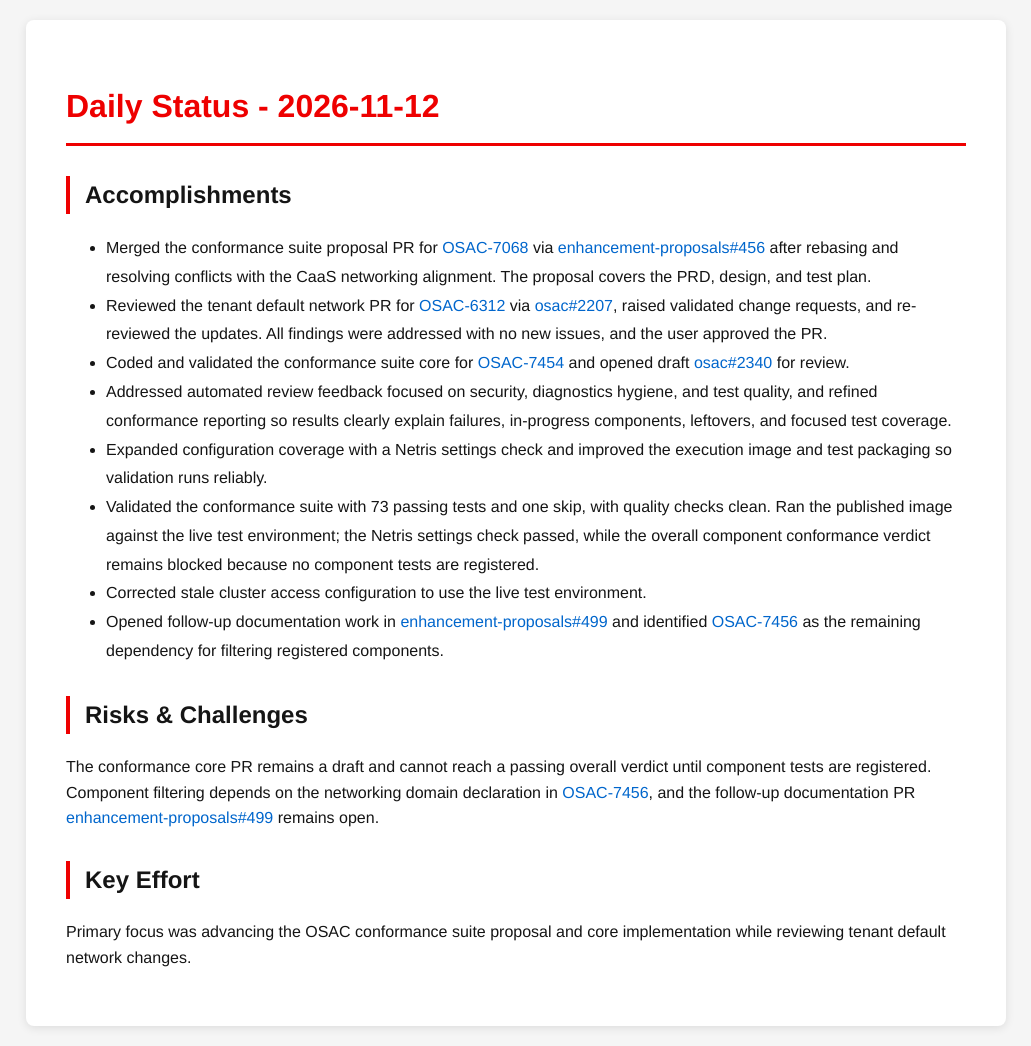
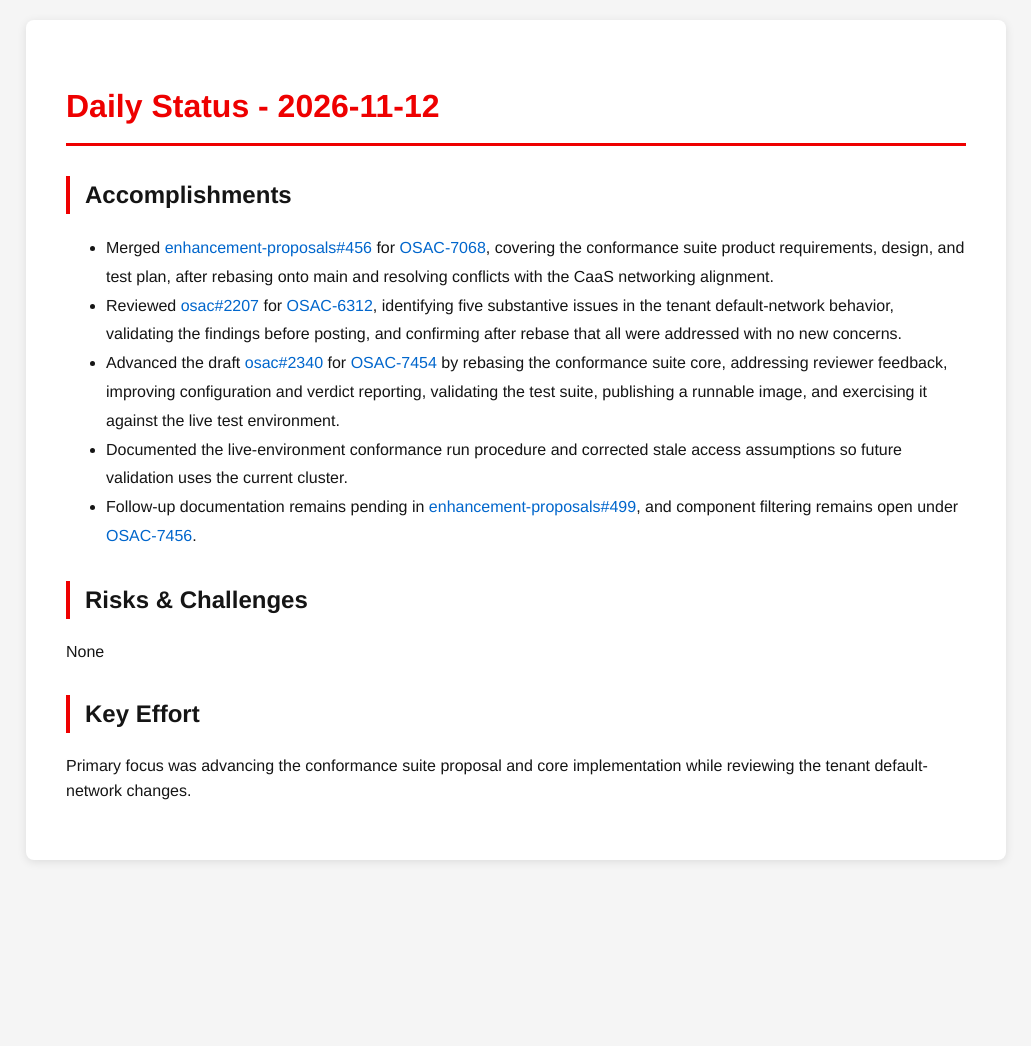
Before and after one commit to tzvatot/daily-status, a Jekyll site: the page built from 2026-11-12.md, in a window 1280 px wide. Shown: the whole page, without its empty margins (124-1155 px from the left). Built offline with Jekyll 4.4.1, drawn with Linux system fonts in a browser that asks for light colours; after the commit the page ends 900 px from its top, so only the background shows below that.

Commit message:
Daily status update - 2026-11-12

```diff
--- a/2026-11-12.md
+++ b/2026-11-12.md
@@ -7,17 +7,14 @@ date: 2026-11-12
 # Daily Status - 2026-11-12
 
 ## Accomplishments
-- Merged the conformance suite proposal PR for [OSAC-7068](https://redhat.atlassian.net/browse/OSAC-7068) via [enhancement-proposals#456](https://github.com/osac-project/enhancement-proposals/pull/456) after rebasing and resolving conflicts with the CaaS networking alignment. The proposal covers the PRD, design, and test plan.
-- Reviewed the tenant default network PR for [OSAC-6312](https://redhat.atlassian.net/browse/OSAC-6312) via [osac#2207](https://github.com/osac-project/osac/pull/2207), raised validated change requests, and re-reviewed the updates. All findings were addressed with no new issues, and the user approved the PR.
-- Coded and validated the conformance suite core for [OSAC-7454](https://redhat.atlassian.net/browse/OSAC-7454) and opened draft [osac#2340](https://github.com/osac-project/osac/pull/2340) for review.
-- Addressed automated review feedback focused on security, diagnostics hygiene, and test quality, and refined conformance reporting so results clearly explain failures, in-progress components, leftovers, and focused test coverage.
-- Expanded configuration coverage with a Netris settings check and improved the execution image and test packaging so validation runs reliably.
-- Validated the conformance suite with 73 passing tests and one skip, with quality checks clean. Ran the published image against the live test environment; the Netris settings check passed, while the overall component conformance verdict remains blocked because no component tests are registered.
-- Corrected stale cluster access configuration to use the live test environment.
-- Opened follow-up documentation work in [enhancement-proposals#499](https://github.com/osac-project/enhancement-proposals/pull/499) and identified [OSAC-7456](https://redhat.atlassian.net/browse/OSAC-7456) as the remaining dependency for filtering registered components.
+- Merged [enhancement-proposals#456](https://github.com/osac-project/enhancement-proposals/pull/456) for [OSAC-7068](https://redhat.atlassian.net/browse/OSAC-7068), covering the conformance suite product requirements, design, and test plan, after rebasing onto main and resolving conflicts with the CaaS networking alignment.
+- Reviewed [osac#2207](https://github.com/osac-project/osac/pull/2207) for [OSAC-6312](https://redhat.atlassian.net/browse/OSAC-6312), identifying five substantive issues in the tenant default-network behavior, validating the findings before posting, and confirming after rebase that all were addressed with no new concerns.
+- Advanced the draft [osac#2340](https://github.com/osac-project/osac/pull/2340) for [OSAC-7454](https://redhat.atlassian.net/browse/OSAC-7454) by rebasing the conformance suite core, addressing reviewer feedback, improving configuration and verdict reporting, validating the test suite, publishing a runnable image, and exercising it against the live test environment.
+- Documented the live-environment conformance run procedure and corrected stale access assumptions so future validation uses the current cluster.
+- Follow-up documentation remains pending in [enhancement-proposals#499](https://github.com/osac-project/enhancement-proposals/pull/499), and component filtering remains open under [OSAC-7456](https://redhat.atlassian.net/browse/OSAC-7456).
 
 ## Risks & Challenges
-The conformance core PR remains a draft and cannot reach a passing overall verdict until component tests are registered. Component filtering depends on the networking domain declaration in [OSAC-7456](https://redhat.atlassian.net/browse/OSAC-7456), and the follow-up documentation PR [enhancement-proposals#499](https://github.com/osac-project/enhancement-proposals/pull/499) remains open.
+None
 
 ## Key Effort
-Primary focus was advancing the OSAC conformance suite proposal and core implementation while reviewing tenant default network changes.
+Primary focus was advancing the conformance suite proposal and core implementation while reviewing the tenant default-network changes.
```
